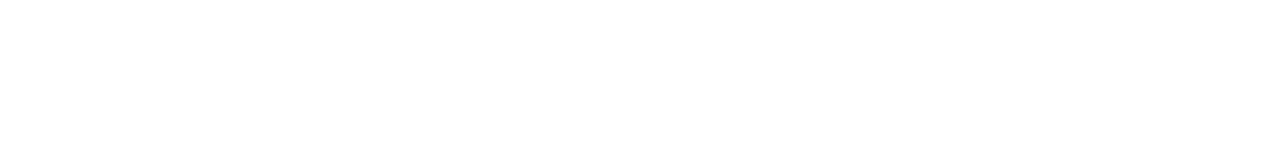
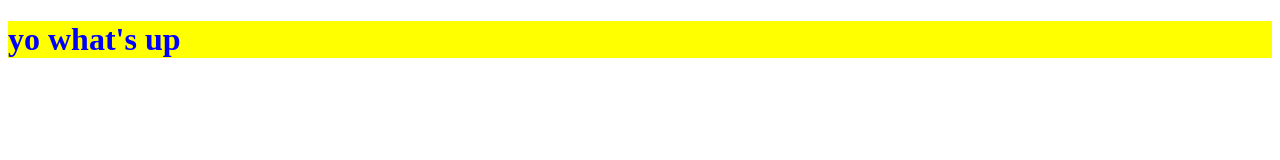
Before and after one commit to jedi79/github-ex, a plain HTML site: page index.html in a window 1280 px wide. Drawn offline with Linux system fonts and the light colour scheme.

Commit message:
add style

```diff
--- a/index.html
+++ b/index.html
@@ -5,5 +5,6 @@
 		<link rel="stylesheet" href="style.css">
 	</head>
 	<body>
+		<h1>yo what's up</h1>
 	</body>
 </html>
--- a/style.css
+++ b/style.css
@@ -0,0 +1,4 @@
+h1 {
+	color: blue;
+	background-color: yellow;
+}
```
